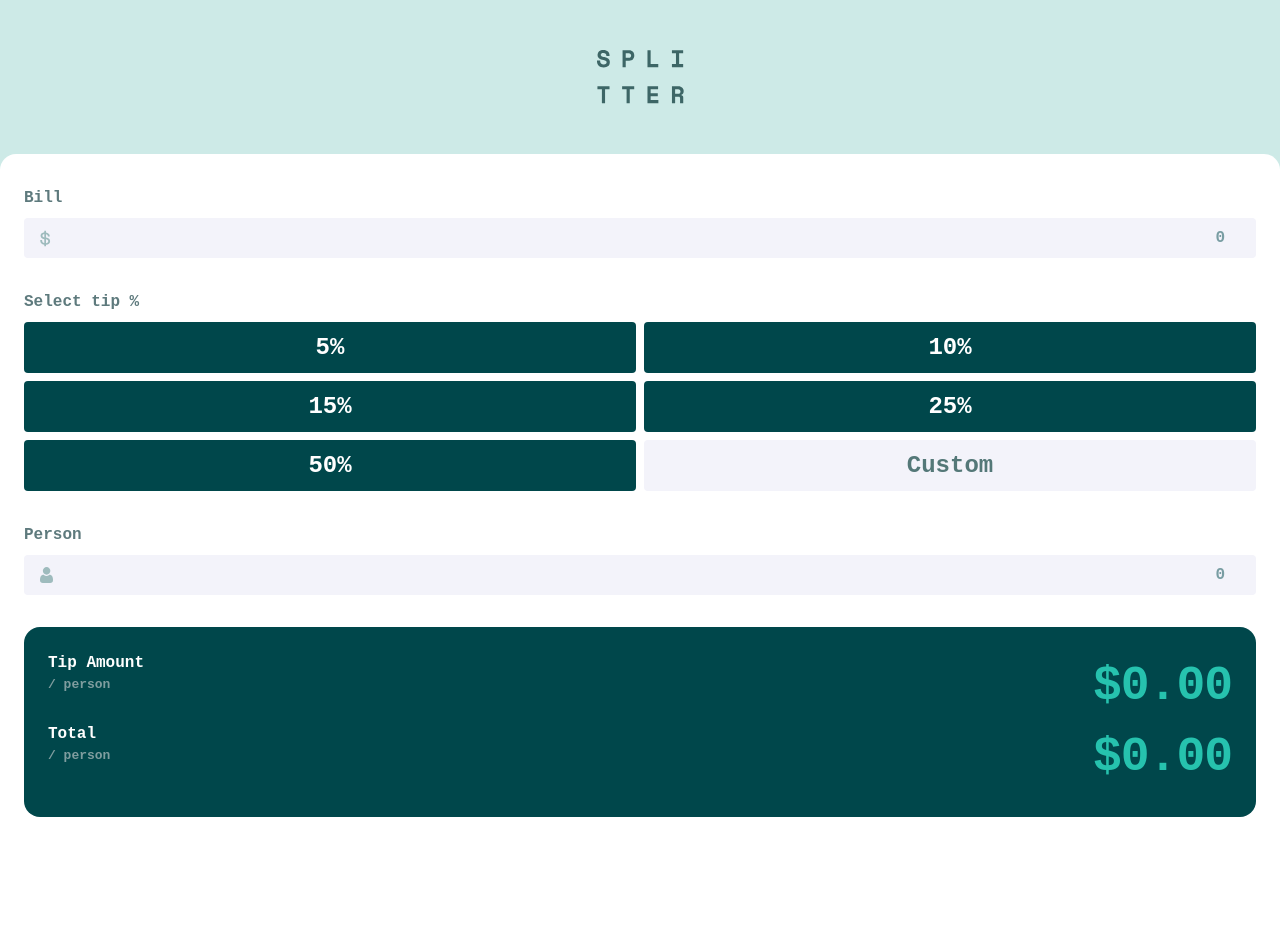
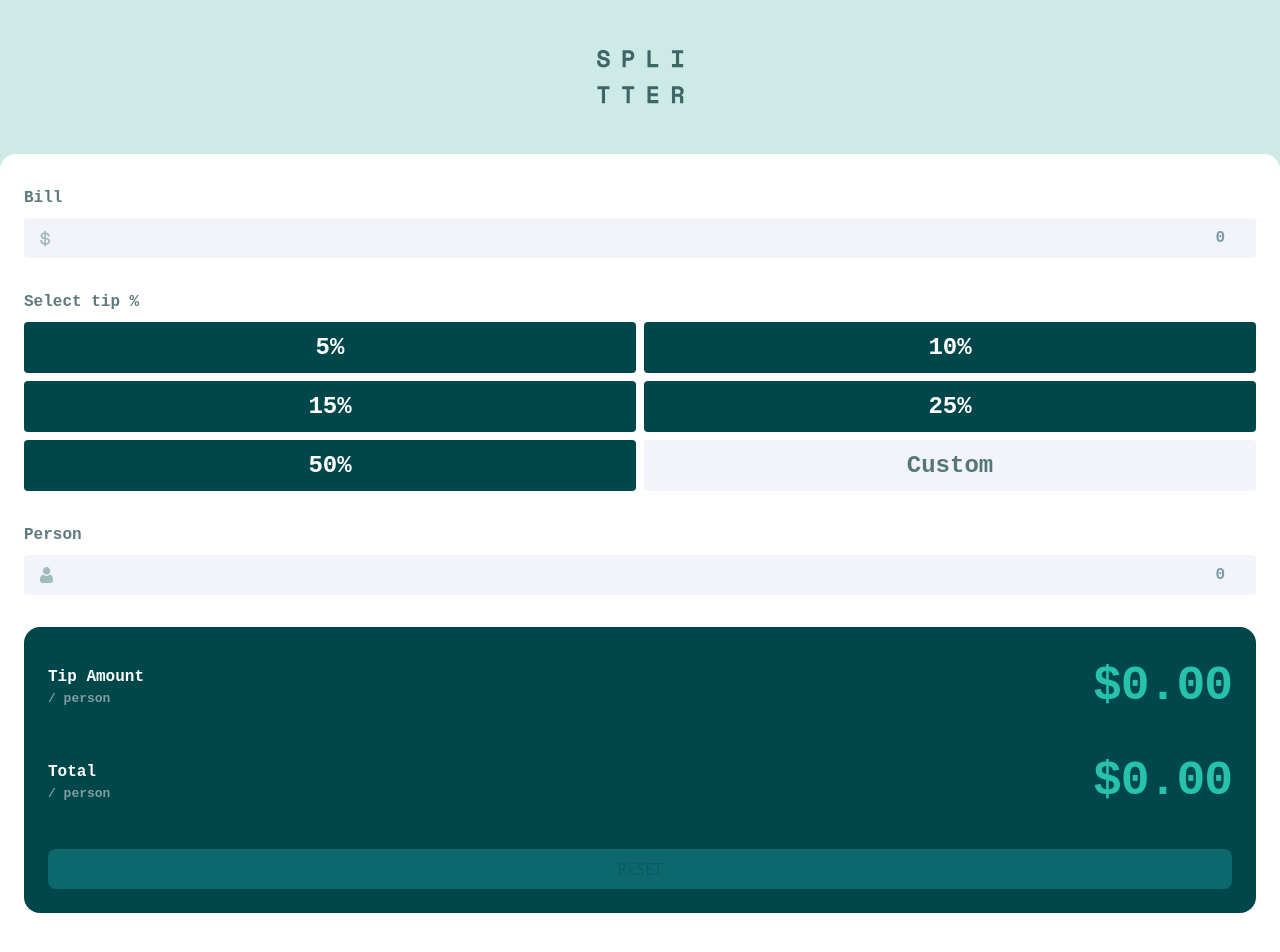
Before and after one commit to MikeG404/tips-calculator, a React (Vite) app: page / in a window 1280 px wide. Built offline with nearby package versions, Linux system fonts and the light colour scheme.

Commit message:
Make ResetButton and fix/add some css

```diff
--- a/src/App.jsx
+++ b/src/App.jsx
@@ -1,12 +1,13 @@
 import './App.css'
 import Input from './components/Input'
+import TipButton from './components/TipButton'
+import TipButtonCustom from './components/TipButtonCustom'
+import TipAmountRow from './components/TipAmountRow'
+import ResetButton from './components/ResetButton'
 
 import Logo from '../images/logo.svg'
 import IconDollar from '../images/icon-dollar.svg'
 import IconPerson from '../images/icon-person.svg'
-import TipButton from './components/TipButton'
-import TipButtonCustom from './components/TipButtonCustom'
-import TipAmountRow from './components/TipAmountRow'
 
 function App() {
 
@@ -32,8 +33,11 @@ function App() {
         <Input label="Person" name="person" src={IconPerson} alt="Icon Person"/>
 
         <section id='result' className='w-full p-6 rounded-2xl bg-green2-900'>
-          <TipAmountRow rowTitle="Tip Amount"/>
-          <TipAmountRow rowTitle="Total"/>
+          <div className='flex flex-col gap-6 pb-8'>
+            <TipAmountRow rowTitle="Tip Amount"/>
+            <TipAmountRow rowTitle="Total"/>
+          </div>
+          <ResetButton />
         </section>
       </section>
     </main>
--- /dev/null
+++ b/src/components/ResetButton.jsx
@@ -0,0 +1,7 @@
+export default function ResetButton() {
+  return (
+    <button className="w-full px-8 py-2 bg-green2-750 text-green2-800 rounded-lg">
+        RESET
+    </button>
+  )
+}
--- a/src/components/TipAmountRow.jsx
+++ b/src/components/TipAmountRow.jsx
@@ -1,7 +1,7 @@
 
 export default function TipAmountRow({rowTitle}) {
   return (
-    <div className="flex flex-row">
+    <div className="flex flex-row items-center">
         <div className="flex flex-col flex-1">
             <h3 className="preset-5 text-white">{rowTitle}</h3>
             <span className="preset-6 text-grey-400">/ person</span>
--- a/src/index.css
+++ b/src/index.css
@@ -58,7 +58,8 @@ body {
 .bg-grey-200 { background-color: var(--grey-200); }
 .bg-grey-50  { background-color: var(--grey-50); }
 .bg-green2-900 { background-color: var(--green-900); }
-.bg-green2-840 { background-color: var(--green-840); }
+.bg-green2-800 { background-color: var(--green-800); }
+.bg-green2-750 { background-color: var(--green-750);}
 .bg-green2-700 { background-color: var(--green-700); }
 .bg-green2-400 { background-color: var(--green-400); }
 .bg-green2-200 { background-color: var(--green-200); }
@@ -73,7 +74,7 @@ body {
 .text-grey-200 { color: var(--grey-200); }
 .text-grey-50  { color: var(--grey-50); }
 .text-green2-900 { color: var(--green-900); }
-.text-green2-840 { color: var(--green-840); }
+.text-green2-800 { color: var(--green-800); }
 .text-green2-700 { color: var(--green-700); }
 .text-green2-400 { color: var(--green-400); }
 .text-green2-200 { color: var(--green-200); }
--- a/src/variables.css
+++ b/src/variables.css
@@ -8,26 +8,14 @@
   --grey-50:  #F3F3FA;
 
   --green-900: #00474B;
-  --green-840: #005C61;
+  --green-800: #085C61;
+  --green-750:#0D686D;
   --green-700: #00646D;
   --green-400: #26C2AE;
   --green-200: #9FE8DF;
 
   --orange-400: #E17052;
 
-  /* Espacements */
-  --spacing-0: 0px;
-  --spacing-100: 8px;
-  --spacing-200: 16px;
-  --spacing-300: 24px;
-  --spacing-400: 32px;
-  --spacing-600: 48px;
-  --spacing-1000: 80px;
-  --spacing-1200: 96px;
-  --spacing-1500: 120px;
-  --spacing-1600: 128px;
-
-  /* Typo presets */
   --font-mono: 'Space Mono', monospace;
   --preset-1-size: 48px;
   --preset-1-line: 71px;
```
